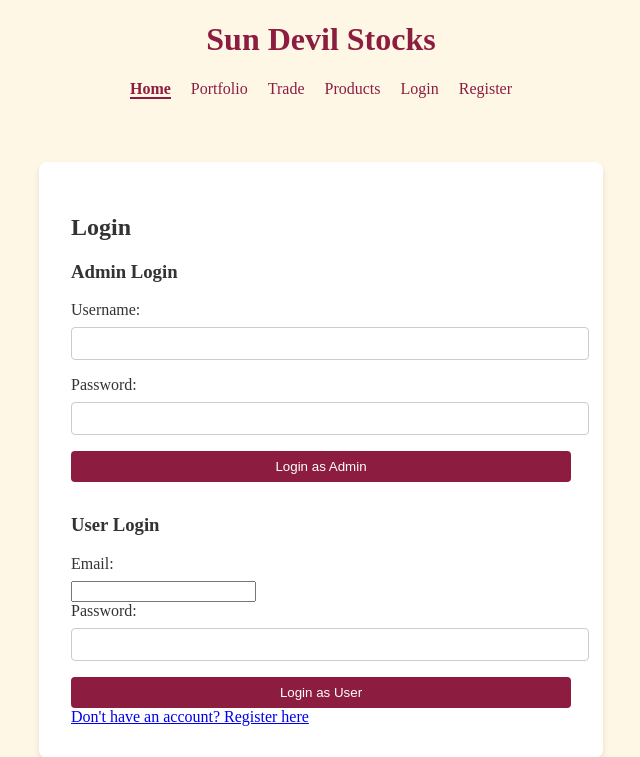
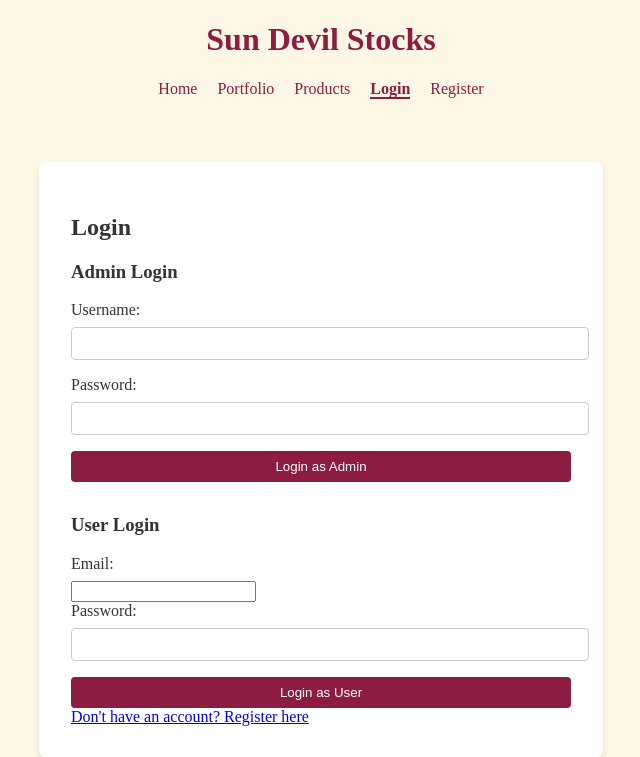
Before and after one commit to abatker/sundevilstocks2, a Flask app: page /login in a window 1280 px wide. Shown: the top 757 px of the page, without its empty margins (319-959 px from the left). Run offline with Flask 3, Linux system fonts and the light colour scheme; some libraries are stand-ins or nearby versions.

Commit message:
Update login.html

```diff
--- a/app/templates/login.html
+++ b/app/templates/login.html
@@ -11,15 +11,14 @@
         <h1>Sun Devil Stocks</h1>
         <nav>
             <ul>
-                <li><a href="{{ url_for('home') }}" class='active'>Home</a></li>
+                <li><a href="{{ url_for('home') }}">Home</a></li>
                 <li><a href="{{ url_for('portfolio') }}">Portfolio</a></li>
-                <li><a href="{{ url_for('trade') }}">Trade</a></li>
                 <li><a href="{{ url_for('products') }}">Products</a></li>
                 {% if 'loggedin' in session %}
                   <li><a href="{{ url_for('logout') }}">Logout</a></li>
                   <li class="user-name">Hello, {{ session['username'] }}</li>
                 {% else %}
-                  <li><a href="{{ url_for('login') }}">Login</a></li>
+                  <li><a href="{{ url_for('login') }}" class='active'>Login</a></li>
                   <li><a href="{{ url_for('register') }}">Register</a></li>
                 {% endif %}
               </ul>
@@ -28,9 +27,10 @@
     <main>
         <section class="login-section">
             <h2>Login</h2>
+           <!-- Admin Login -->
                 <div class="login-option">
                     <h3>Admin Login</h3>
-                <form action="/adminLogin" method="post">
+                    <form action="{{ url_for('login') }}" method="post">
                         <label for="admin-username">Username:</label>
                         <input type="text" id="admin-username" name="username" required>
                         <label for="admin-password">Password:</label>
@@ -38,6 +38,7 @@
                         <button type="submit">Login as Admin</button>
                     </form>
                 </div>
+
             <!-- User Login -->
             <div class="login-option">
                 <h3>User Login</h3>
```
Lines whose indentation alone changed are shown as unchanged.
